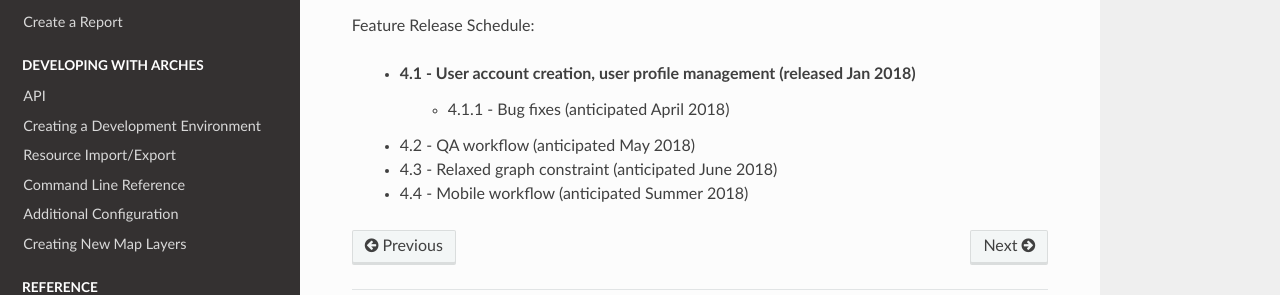
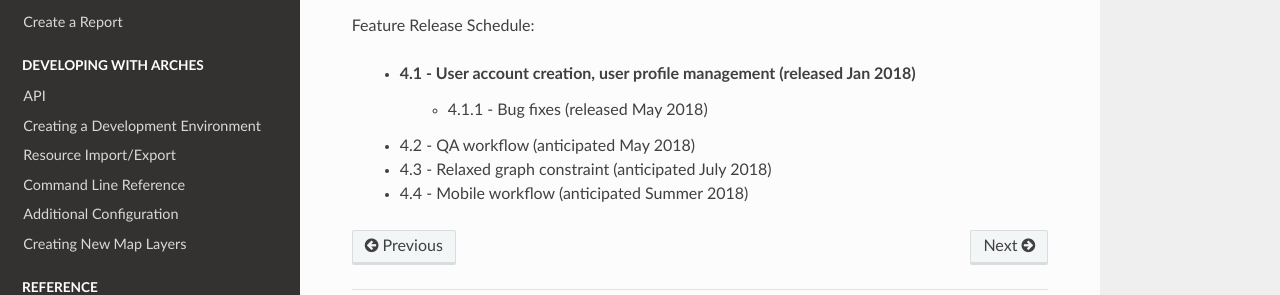
Before and after one commit to archesproject/arches-docs, a Sphinx documentation site: the page built from docs/release-process.txt, in a window 1280 px wide and 1165 px high. Shown: the part 770-1065 px from the top of the window. Built offline with Sphinx 7.4.7 and the Read the Docs theme 2.0.0, drawn with Linux system fonts in a browser that asks for light colours.

Commit message:
Updates release schedule

```diff
--- a/docs/release-process.txt
+++ b/docs/release-process.txt
@@ -29,7 +29,7 @@
 Feature Release Schedule:
 
     - 4.1 - User account creation, user profile management (released Jan 2018)
-        - 4.1.1 - Bug fixes (anticipated April 2018)
+        - 4.1.1 - Bug fixes (released May 2018)
     - 4.2 - QA workflow (anticipated May 2018)
-    - 4.3 - Relaxed graph constraint (anticipated June 2018)
+    - 4.3 - Relaxed graph constraint (anticipated July 2018)
     - 4.4 - Mobile workflow (anticipated Summer 2018)
```
